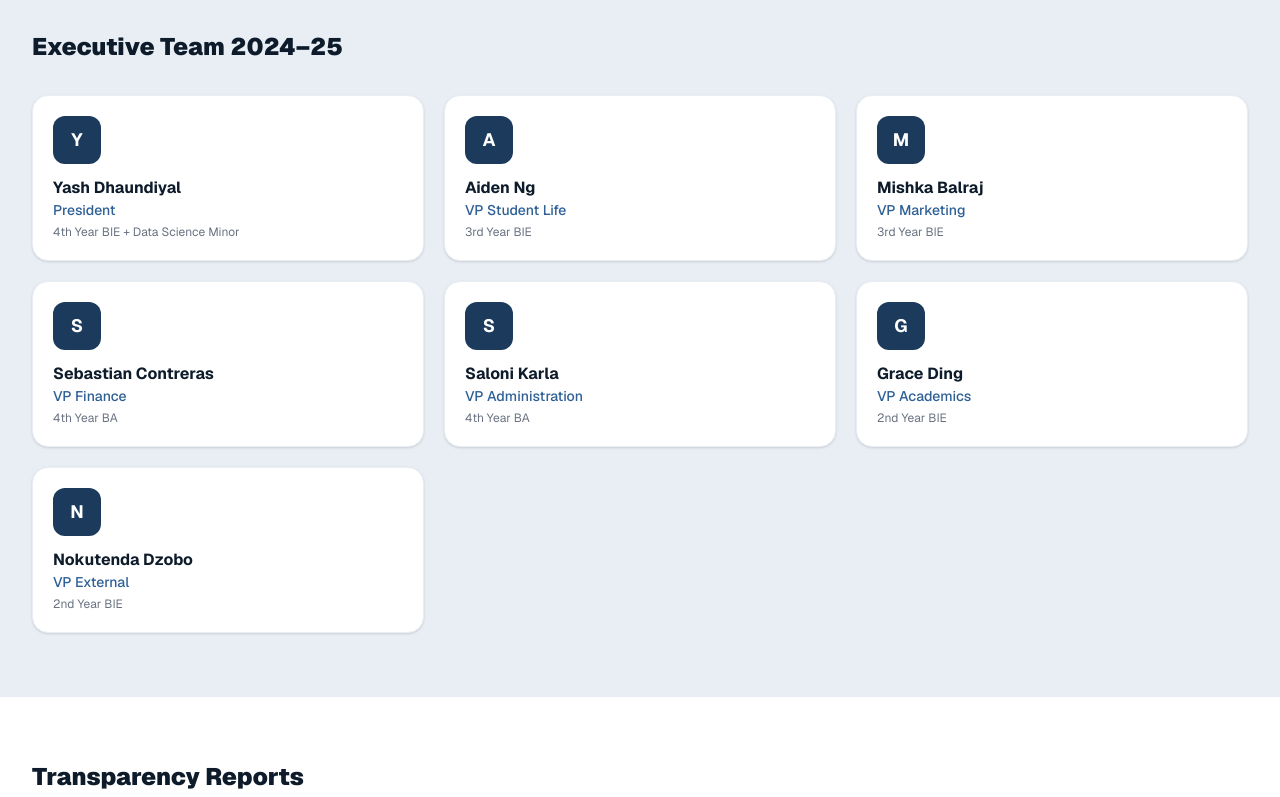
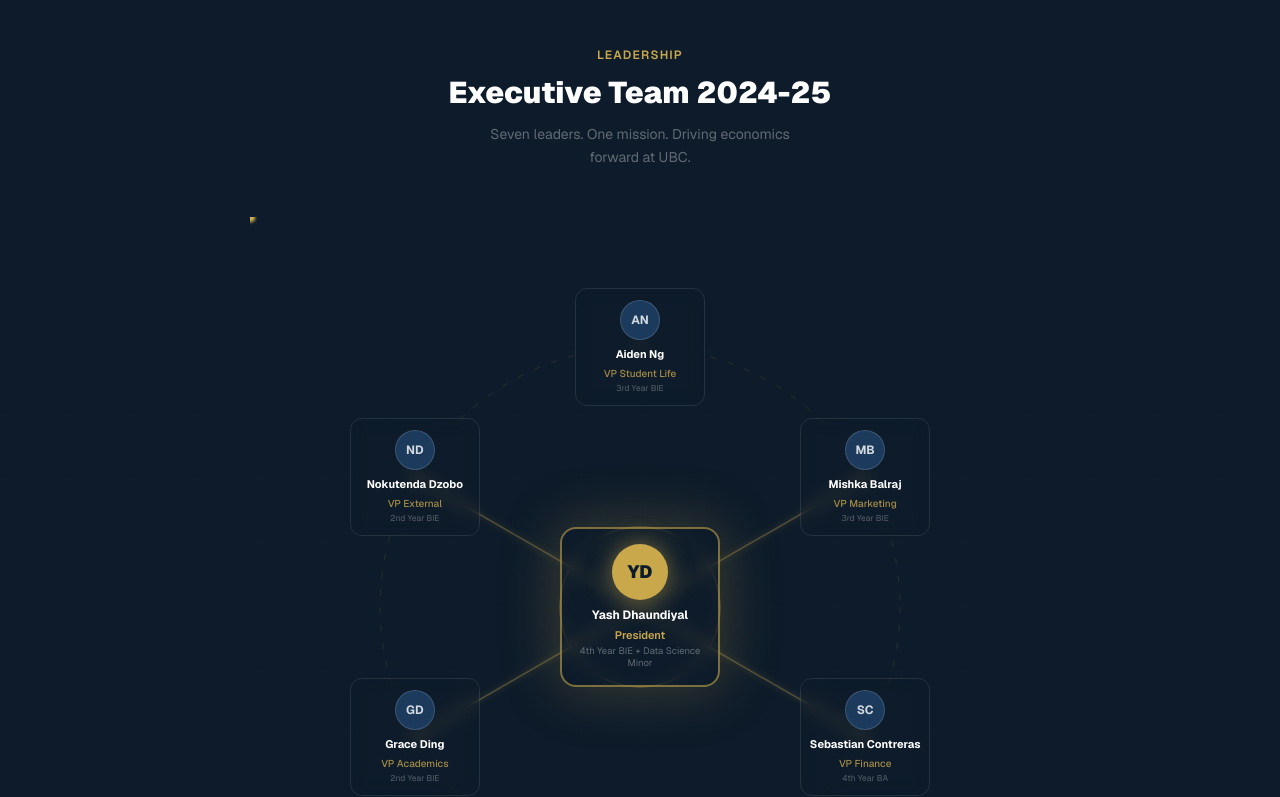
Before and after one commit to Mr-Slope/VSEUS-website, a Next.js app: page /about in a window 1280 px wide. Shown: the part 680-1477 px from the top of the page. Built offline with nearby package versions, Linux system fonts and the light colour scheme.

Commit message:
feat(ui): expand exec orbit layout, add VP lines, replace em dashes

```diff
--- a/src/app/about/page.tsx
+++ b/src/app/about/page.tsx
@@ -1,26 +1,48 @@
+'use client';
+
 import React from 'react';
 import Link from 'next/link';
 
-const executives = [
-  { name: 'Yash Dhaundiyal', role: 'President', year: '4th Year BIE + Data Science Minor' },
-  { name: 'Aiden Ng', role: 'VP Student Life', year: '3rd Year BIE' },
-  { name: 'Mishka Balraj', role: 'VP Marketing', year: '3rd Year BIE' },
-  { name: 'Sebastian Contreras', role: 'VP Finance', year: '4th Year BA' },
-  { name: 'Saloni Karla', role: 'VP Administration', year: '4th Year BA' },
-  { name: 'Grace Ding', role: 'VP Academics', year: '2nd Year BIE' },
-  { name: 'Nokutenda Dzobo', role: 'VP External', year: '2nd Year BIE' },
+const PRESIDENT = { name: 'Yash Dhaundiyal', role: 'President', year: '4th Year BIE + Data Science Minor' };
+
+const VPS = [
+  { name: 'Aiden Ng',            role: 'VP Student Life',   year: '3rd Year BIE' },
+  { name: 'Mishka Balraj',       role: 'VP Marketing',      year: '3rd Year BIE' },
+  { name: 'Sebastian Contreras', role: 'VP Finance',        year: '4th Year BA'  },
+  { name: 'Saloni Karla',        role: 'VP Administration', year: '4th Year BA'  },
+  { name: 'Grace Ding',          role: 'VP Academics',      year: '2nd Year BIE' },
+  { name: 'Nokutenda Dzobo',     role: 'VP External',       year: '2nd Year BIE' },
 ];
 
 const reports = [
-  { title: 'Annual Report 2024–25', type: 'Annual', href: '#' },
-  { title: 'Budget Report — March 2025', type: 'Monthly', href: '#' },
-  { title: 'Budget Report — February 2025', type: 'Monthly', href: '#' },
-  { title: 'Hiring Statistics 2024–25', type: 'Hiring', href: '#' },
+  { title: 'Annual Report 2024-25',         type: 'Annual',  href: '#' },
+  { title: 'Budget Report: March 2025',     type: 'Monthly', href: '#' },
+  { title: 'Budget Report: February 2025',  type: 'Monthly', href: '#' },
+  { title: 'Hiring Statistics 2024-25',     type: 'Hiring',  href: '#' },
 ];
+
+function initials(name: string) {
+  return name.split(' ').map(w => w[0]).join('').slice(0, 2).toUpperCase();
+}
+
+// Orbital layout constants
+const CX = 390, CY = 390, R = 260;
+const CONTAINER = 780;
+const CARD_W = 130, CARD_H = 118;
+const PRES_W = 160, PRES_H = 160;
+
+const vpNodes = VPS.map((vp, i) => {
+  const deg = (i * 360) / VPS.length - 90;
+  const rad = deg * (Math.PI / 180);
+  return { ...vp, x: CX + R * Math.cos(rad), y: CY + R * Math.sin(rad), i };
+});
+
+const ORBIT_D = `M ${CX} ${CY - R} A ${R} ${R} 0 1 1 ${CX - 0.001} ${CY - R}`;
 
 export default function AboutPage() {
   return (
     <div className="min-h-screen">
+
       {/* Header */}
       <section className="bg-navy-700 py-16">
         <div className="max-w-7xl mx-auto px-4 sm:px-6 lg:px-8">
@@ -35,7 +57,7 @@ export default function AboutPage() {
           <div className="max-w-3xl">
             <h2 className="text-2xl font-black text-navy-900 mb-4">Our Mission</h2>
             <p className="text-gray-600 leading-relaxed text-lg mb-4">
-              The Vancouver School of Economics Undergraduate Society (VSEUS) was founded in 2014 with a single goal: to ensure that every economics student at UBC has access to the resources, community, and opportunities they need to thrive — both academically and professionally.
+              The Vancouver School of Economics Undergraduate Society (VSEUS) was founded in 2014 with a single goal: to ensure that every economics student at UBC has access to the resources, community, and opportunities they need to thrive academically, professionally, and socially.
             </p>
             <p className="text-gray-600 leading-relaxed">
               We believe that economics education extends beyond the classroom. Through competitions, workshops, networking events, and advocacy, we help students build the real-world skills and connections that define a successful career in economics, finance, and public policy.
@@ -45,18 +67,182 @@ export default function AboutPage() {
       </section>
 
       {/* Executives */}
-      <section id="executives" className="py-16 bg-navy-100">
-        <div className="max-w-7xl mx-auto px-4 sm:px-6 lg:px-8">
-          <h2 className="text-2xl font-black text-navy-900 mb-8">Executive Team 2024–25</h2>
-          <div className="grid grid-cols-1 sm:grid-cols-2 lg:grid-cols-3 gap-5">
-            {executives.map((exec) => (
-              <div key={exec.name} className="bg-white rounded-2xl p-5 shadow-sm border border-navy-100">
-                <div className="w-12 h-12 rounded-xl bg-navy-700 flex items-center justify-center text-white font-bold text-lg mb-3">
-                  {exec.name.charAt(0)}
+      <section id="executives" className="py-20 bg-navy-900 relative overflow-hidden">
+        <div className="absolute inset-0 hero-grid-bg opacity-20 pointer-events-none" />
+        <div className="absolute inset-0 bg-gradient-to-b from-navy-900/60 via-transparent to-navy-900/60 pointer-events-none" />
+
+        <div className="relative max-w-7xl mx-auto px-4 sm:px-6 lg:px-8">
+          <div className="text-center mb-12">
+            <p className="text-gold text-xs font-semibold uppercase tracking-widest mb-3">Leadership</p>
+            <h2 className="text-3xl font-black text-white">Executive Team 2024-25</h2>
+            <p className="text-white/35 text-sm mt-3 max-w-xs mx-auto leading-relaxed">
+              Seven leaders. One mission. Driving economics forward at UBC.
+            </p>
+          </div>
+
+          {/* Desktop orbital layout */}
+          <div className="hidden sm:flex justify-center">
+            <div className="relative" style={{ width: CONTAINER, height: CONTAINER }}>
+
+              <svg
+                className="absolute inset-0 pointer-events-none"
+                width={CONTAINER}
+                height={CONTAINER}
+                viewBox={`0 0 ${CONTAINER} ${CONTAINER}`}
+                fill="none"
+              >
+                <defs>
+                  <filter id="lineGlow" x="-30%" y="-30%" width="160%" height="160%">
+                    <feGaussianBlur stdDeviation="3" result="blur" />
+                    <feMerge><feMergeNode in="blur" /><feMergeNode in="SourceGraphic" /></feMerge>
+                  </filter>
+                  <filter id="dotGlow" x="-100%" y="-100%" width="300%" height="300%">
+                    <feGaussianBlur stdDeviation="2" result="blur" />
+                    <feMerge><feMergeNode in="blur" /><feMergeNode in="SourceGraphic" /></feMerge>
+                  </filter>
+                </defs>
+
+                {/* Dashed orbit ring */}
+                <circle
+                  cx={CX} cy={CY} r={R}
+                  stroke="rgba(201,168,76,0.15)"
+                  strokeWidth="1"
+                  strokeDasharray="6 12"
+                />
+
+                {/* Pulsing rings from president */}
+                <circle cx={CX} cy={CY} r="80" stroke="rgba(201,168,76,0.25)" strokeWidth="1.5">
+                  <animate attributeName="r"       values="80;118;80"    dur="3.4s" repeatCount="indefinite" />
+                  <animate attributeName="opacity" values="0.25;0;0.25"  dur="3.4s" repeatCount="indefinite" />
+                </circle>
+                <circle cx={CX} cy={CY} r="80" stroke="rgba(201,168,76,0.12)" strokeWidth="1">
+                  <animate attributeName="r"       values="80;140;80"    dur="3.4s" begin="1.2s" repeatCount="indefinite" />
+                  <animate attributeName="opacity" values="0.12;0;0.12"  dur="3.4s" begin="1.2s" repeatCount="indefinite" />
+                </circle>
+
+                {/* Slow ambient particles tracing the orbit */}
+                {[0, 7, 14].map((offset, k) => (
+                  <circle key={k} r="3" fill="rgba(201,168,76,0.2)" filter="url(#dotGlow)">
+                    <animateMotion dur="24s" begin={`${offset}s`} repeatCount="indefinite" path={ORBIT_D} />
+                  </circle>
+                ))}
+
+                {/* Connection lines + traveling dots for ALL 6 VPs */}
+                {vpNodes.map((vp) => {
+                  const lineD = `M ${CX} ${CY} L ${vp.x} ${vp.y}`;
+                  return (
+                    <g key={vp.i}>
+                      {/* Solid line — no gradient so every angle renders correctly */}
+                      <path
+                        d={lineD}
+                        stroke="rgba(201,168,76,0.32)"
+                        strokeWidth="1.5"
+                        filter="url(#lineGlow)"
+                      />
+                      {/* Node dot on orbit ring */}
+                      <circle cx={vp.x} cy={vp.y} r="4" fill="rgba(201,168,76,0.25)" />
+                      {/* Primary traveling dot */}
+                      <circle r="3" fill="rgba(201,168,76,1)" filter="url(#dotGlow)">
+                        <animateMotion
+                          dur="3s"
+                          begin={`${vp.i * 0.5}s`}
+                          repeatCount="indefinite"
+                          path={lineD}
+                        />
+                        <animate
+                          attributeName="opacity"
+                          values="0;1;1;0"
+                          keyTimes="0;0.08;0.88;1"
+                          dur="3s"
+                          begin={`${vp.i * 0.5}s`}
+                          repeatCount="indefinite"
+                        />
+                      </circle>
+                      {/* Secondary trailing dot */}
+                      <circle r="1.8" fill="rgba(222,192,110,0.75)">
+                        <animateMotion
+                          dur="3s"
+                          begin={`${vp.i * 0.5 + 1.5}s`}
+                          repeatCount="indefinite"
+                          path={lineD}
+                        />
+                        <animate
+                          attributeName="opacity"
+                          values="0;0.75;0.75;0"
+                          keyTimes="0;0.08;0.88;1"
+                          dur="3s"
+                          begin={`${vp.i * 0.5 + 1.5}s`}
+                          repeatCount="indefinite"
+                        />
+                      </circle>
+                    </g>
+                  );
+                })}
+              </svg>
+
+              {/* President card at center */}
+              <div
+                className="absolute flex flex-col items-center justify-center text-center rounded-2xl border-2 border-gold/60 bg-navy-800/90 backdrop-blur-sm shadow-[0_0_60px_rgba(201,168,76,0.28)] hover:shadow-[0_0_80px_rgba(201,168,76,0.45)] transition-shadow duration-500 z-10"
+                style={{
+                  width:  PRES_W,
+                  height: PRES_H,
+                  left:   CX - PRES_W / 2,
+                  top:    CY - PRES_H / 2,
+                }}
+              >
+                <div className="w-14 h-14 rounded-full bg-gold flex items-center justify-center text-navy-900 font-black text-lg mb-2 shadow-[0_0_24px_rgba(201,168,76,0.6)]">
+                  {initials(PRESIDENT.name)}
                 </div>
-                <h3 className="font-bold text-navy-900">{exec.name}</h3>
-                <p className="text-sm text-navy-500 font-medium">{exec.role}</p>
-                <p className="text-xs text-gray-500 mt-1">{exec.year}</p>
+                <p className="text-white font-bold text-[12px] leading-tight px-3">{PRESIDENT.name}</p>
+                <p className="text-gold text-[11px] font-semibold mt-1">{PRESIDENT.role}</p>
+                <p className="text-white/35 text-[9.5px] mt-0.5 px-3 leading-tight">{PRESIDENT.year}</p>
+              </div>
+
+              {/* VP cards */}
+              {vpNodes.map((vp) => (
+                <div
+                  key={vp.name}
+                  className="absolute flex flex-col items-center justify-center text-center rounded-xl border border-white/10 bg-navy-800/80 backdrop-blur-sm hover:border-gold/40 hover:bg-navy-700/90 hover:-translate-y-1.5 hover:shadow-[0_10px_36px_rgba(201,168,76,0.18)] transition-all duration-300 cursor-default"
+                  style={{
+                    width:  CARD_W,
+                    height: CARD_H,
+                    left:   vp.x - CARD_W / 2,
+                    top:    vp.y - CARD_H / 2,
+                  }}
+                >
+                  <div className="w-10 h-10 rounded-full bg-navy-700 border border-white/15 flex items-center justify-center text-white/80 font-bold text-xs mb-2">
+                    {initials(vp.name)}
+                  </div>
+                  <p className="text-white font-bold text-[11px] leading-tight px-2">{vp.name}</p>
+                  <p className="text-gold/80 text-[10px] font-medium mt-1">{vp.role}</p>
+                  <p className="text-white/30 text-[8.5px] mt-0.5 px-2 leading-tight">{vp.year}</p>
+                </div>
+              ))}
+            </div>
+          </div>
+
+          {/* Mobile fallback */}
+          <div className="sm:hidden space-y-3">
+            <div className="bg-navy-800 border-2 border-gold/50 rounded-2xl p-5 flex items-center gap-4 shadow-[0_0_30px_rgba(201,168,76,0.15)]">
+              <div className="w-12 h-12 rounded-full bg-gold flex items-center justify-center text-navy-900 font-black text-base flex-shrink-0">
+                {initials(PRESIDENT.name)}
+              </div>
+              <div>
+                <p className="text-white font-bold text-sm">{PRESIDENT.name}</p>
+                <p className="text-gold text-xs font-semibold">{PRESIDENT.role}</p>
+                <p className="text-white/45 text-xs mt-0.5">{PRESIDENT.year}</p>
+              </div>
+            </div>
+            {VPS.map(vp => (
+              <div key={vp.name} className="bg-navy-800/80 border border-white/10 rounded-xl p-4 flex items-center gap-4">
+                <div className="w-10 h-10 rounded-full bg-navy-700 border border-white/15 flex items-center justify-center text-white/80 font-bold text-xs flex-shrink-0">
+                  {initials(vp.name)}
+                </div>
+                <div>
+                  <p className="text-white font-bold text-sm">{vp.name}</p>
+                  <p className="text-gold/80 text-xs font-medium">{vp.role}</p>
+                  <p className="text-white/40 text-xs mt-0.5">{vp.year}</p>
+                </div>
               </div>
             ))}
           </div>
@@ -112,11 +298,12 @@ export default function AboutPage() {
       {/* CTA */}
       <section className="py-12 bg-navy-700 text-center">
         <h2 className="text-2xl font-black text-white mb-3">Join Our Team</h2>
-        <p className="text-white/70 mb-6 text-sm">Applications for the 2025–26 executive team open in September.</p>
+        <p className="text-white/70 mb-6 text-sm">Applications for the 2025-26 executive team open in September.</p>
         <Link href="/contact" className="inline-flex items-center bg-gold text-navy-900 font-semibold px-6 py-3 rounded-lg hover:bg-gold-light transition-colors text-sm">
           Get in Touch
         </Link>
       </section>
+
     </div>
   );
 }
--- a/src/app/auth/signup/page.tsx
+++ b/src/app/auth/signup/page.tsx
@@ -31,7 +31,7 @@ export default function SignupPage() {
     if (!form.email.trim()) newErrors.email = 'Email is required.';
     if (!/^\S+@\S+\.\S+$/.test(form.email)) newErrors.email = 'Enter a valid email address.';
     if (!form.studentId.trim()) newErrors.studentId = 'Student ID is required.';
-    if (!/^\d{7,10}$/.test(form.studentId)) newErrors.studentId = 'Student ID must be 7–10 digits.';
+    if (!/^\d{7,10}$/.test(form.studentId)) newErrors.studentId = 'Student ID must be 7 to 10 digits.';
     if (form.password.length < 8) newErrors.password = 'Password must be at least 8 characters.';
     if (form.password !== form.confirmPassword) newErrors.confirmPassword = 'Passwords do not match.';
     return newErrors;
--- a/src/app/contact/page.tsx
+++ b/src/app/contact/page.tsx
@@ -42,7 +42,7 @@ export default function ContactPage() {
                     <path strokeLinecap="round" strokeLinejoin="round" d="M9 12.75L11.25 15 15 9.75M21 12a9 9 0 11-18 0 9 9 0 0118 0z" />
                   </svg>
                   <h3 className="font-bold text-green-800 mb-1">Message sent!</h3>
-                  <p className="text-sm text-green-700">We&apos;ll get back to you within 2–3 business days.</p>
+                  <p className="text-sm text-green-700">We&apos;ll get back to you within 2 to 3 business days.</p>
                 </div>
               ) : (
                 <form onSubmit={handleSubmit} className="space-y-4">
@@ -117,7 +117,7 @@ export default function ContactPage() {
               <div id="newsletter">
                 <h2 className="text-xl font-bold text-navy-900 mb-2">Newsletter</h2>
                 <p className="text-gray-500 text-sm mb-4">
-                  Stay up to date on events, opportunities, and VSEUS news — delivered to your inbox.
+                  Stay up to date on events, opportunities, and VSEUS news, delivered right to your inbox.
                 </p>
                 <div className="flex gap-2">
                   <input
--- a/src/app/layout.tsx
+++ b/src/app/layout.tsx
@@ -17,7 +17,7 @@ const geistMono = Geist_Mono({
 });
 
 export const metadata: Metadata = {
-  title: 'VSEUS — Vancouver School of Economics Undergraduate Society',
+  title: 'VSEUS: Vancouver School of Economics Undergraduate Society',
   description:
     'Empowering economics students at the University of British Columbia since 2014. Academic excellence, community connections, career preparedness, and student advocacy.',
 };
--- a/src/app/portal/page.tsx
+++ b/src/app/portal/page.tsx
@@ -48,7 +48,7 @@ export default function PortalDashboard() {
       label: 'Member Since',
       value: user?.createdAt
         ? new Date(user.createdAt).toLocaleDateString('en-CA', { month: 'short', year: 'numeric' })
-        : '—',
+        : 'N/A',
       icon: (
         <svg className="w-5 h-5" fill="none" viewBox="0 0 24 24" stroke="currentColor" strokeWidth={2}>
           <path strokeLinecap="round" strokeLinejoin="round" d="M16 7a4 4 0 11-8 0 4 4 0 018 0zM12 14a7 7 0 00-7 7h14a7 7 0 00-7-7z" />
--- a/src/app/services/page.tsx
+++ b/src/app/services/page.tsx
@@ -6,7 +6,7 @@ const services = [
     id: 'merch',
     title: 'Merchandise',
     description:
-      'Rep VSEUS with our exclusive student merchandise — hoodies, t-shirts, tote bags, and more. All items are made to order. Proceeds support student programming.',
+      'Rep VSEUS with our exclusive student merchandise: hoodies, t-shirts, tote bags, and more. All items are made to order. Proceeds support student programming.',
     cta: 'Shop Now',
     ctaHref: '#',
     icon: (
--- a/src/components/home/CalendarSection.tsx
+++ b/src/components/home/CalendarSection.tsx
@@ -20,8 +20,8 @@ export function CalendarSection() {
               Never Miss<br />an Event.
             </h2>
             <p className="text-white/50 leading-relaxed mb-8 max-w-md">
-              Subscribe to the VSEUS Economics Calendar and get all our events —
-              competitions, networking nights, workshops, and socials — delivered
+              Subscribe to the VSEUS Economics Calendar and get all our events
+              (competitions, networking nights, workshops, and socials) delivered
               directly to Google Calendar, Apple Calendar, or Outlook.
             </p>
             <div className="flex flex-wrap gap-3">
--- a/src/components/layout/Footer.tsx
+++ b/src/components/layout/Footer.tsx
@@ -70,7 +70,7 @@ export function Footer() {
           <div className="lg:col-span-2">
             <h2 className="text-2xl font-black tracking-tight mb-1">VSEUS</h2>
             <p className="text-navy-300 text-sm leading-relaxed mb-4 max-w-xs">
-              Vancouver School of Economics Undergraduate Society at UBC — empowering economics students since 2014.
+              Vancouver School of Economics Undergraduate Society at UBC, empowering economics students since 2014.
             </p>
             <div className="flex gap-3">
               {socials.map((s) => (
--- a/src/lib/mockData.ts
+++ b/src/lib/mockData.ts
@@ -5,7 +5,7 @@ export const MOCK_EVENTS: Event[] = [
     id: 'evt-001',
     title: 'Economics Case Competition',
     description:
-      'Compete in teams of 4 to analyze a real-world economic policy challenge. Cash prizes for top 3 teams. Open to all faculties — economics knowledge helpful but not required.',
+      'Compete in teams of 4 to analyze a real-world economic policy challenge. Cash prizes for top 3 teams. Open to all faculties; economics knowledge is helpful but not required.',
     date: '2026-05-10',
     time: '10:00 AM',
     location: 'Chan Centre for the Performing Arts, UBC Vancouver',
@@ -21,7 +21,7 @@ export const MOCK_EVENTS: Event[] = [
     id: 'evt-002',
     title: 'Networking Night with TD Economics',
     description:
-      'Meet economists and analysts from TD Bank. Bring your resume. Light refreshments provided. Dress business casual. Limited spots — register early.',
+      'Meet economists and analysts from TD Bank. Bring your resume. Light refreshments provided. Dress business casual. Limited spots, so register early.',
     date: '2026-05-17',
     time: '6:00 PM',
     location: 'TD Tower, 700 W Georgia St, Vancouver',
```
Also changed, not shown: src/components/home/Hero.tsx (+17 -8 lines).
